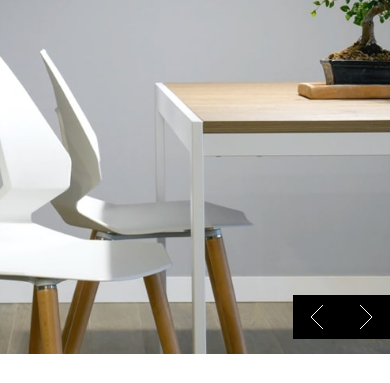
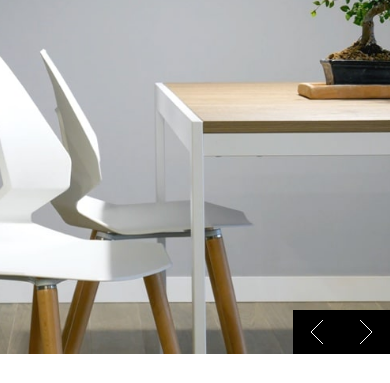
Before and after one commit to Dark-Lover/Room-Hompage, a plain HTML site: page index.html in a window 390 px wide. Shown: the part 68-451 px from the top of the page. Drawn offline with Linux system fonts and the light colour scheme.

Commit message:
Modify prev next transform (top)

```diff
--- a/css/style.css
+++ b/css/style.css
@@ -433,7 +433,7 @@ ul {
   #m-prev-next {
     position: absolute;
     right: 0;
-    top: 43vh;
+    transform: translateY(-100%);
   }
   #desk-nav {
     display: none;
```
